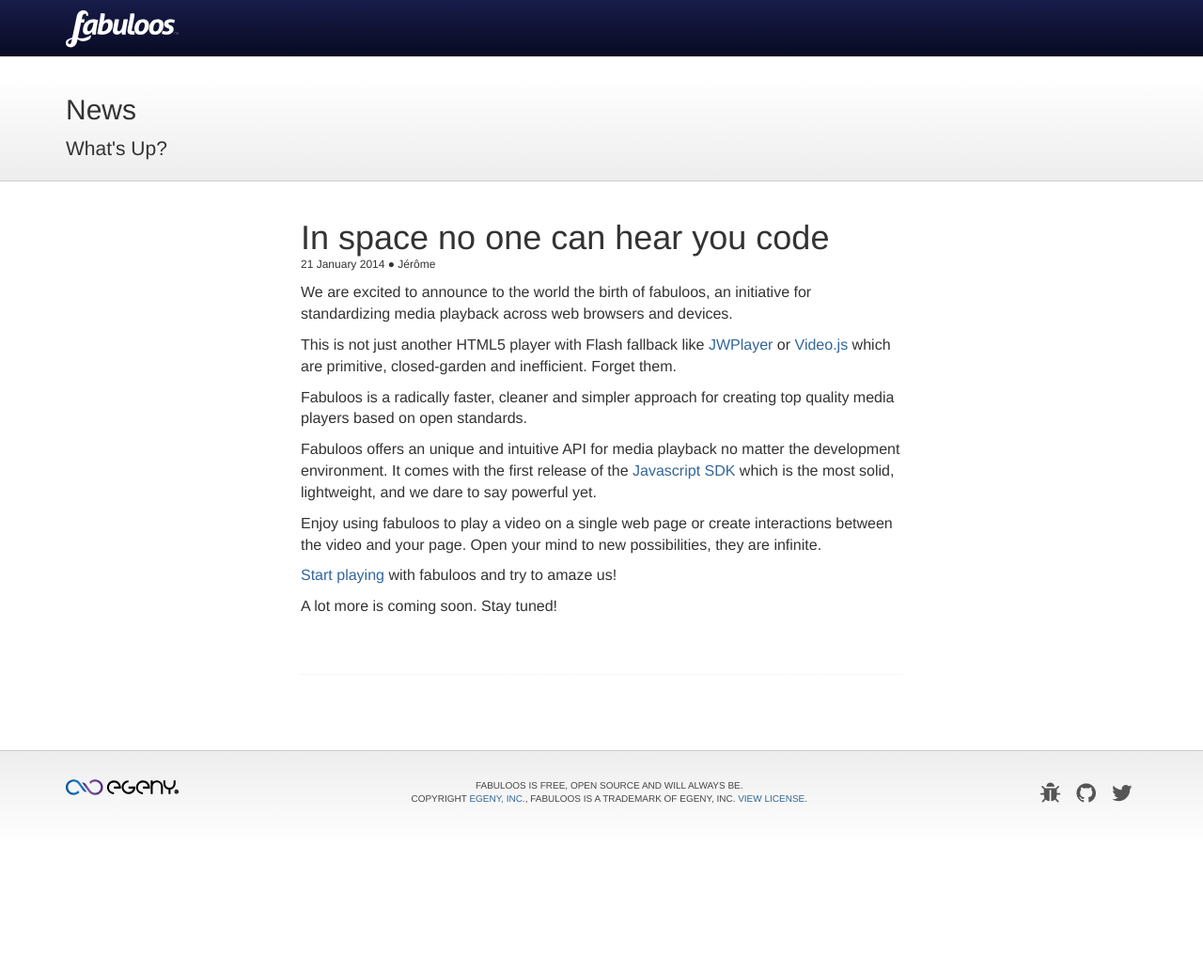
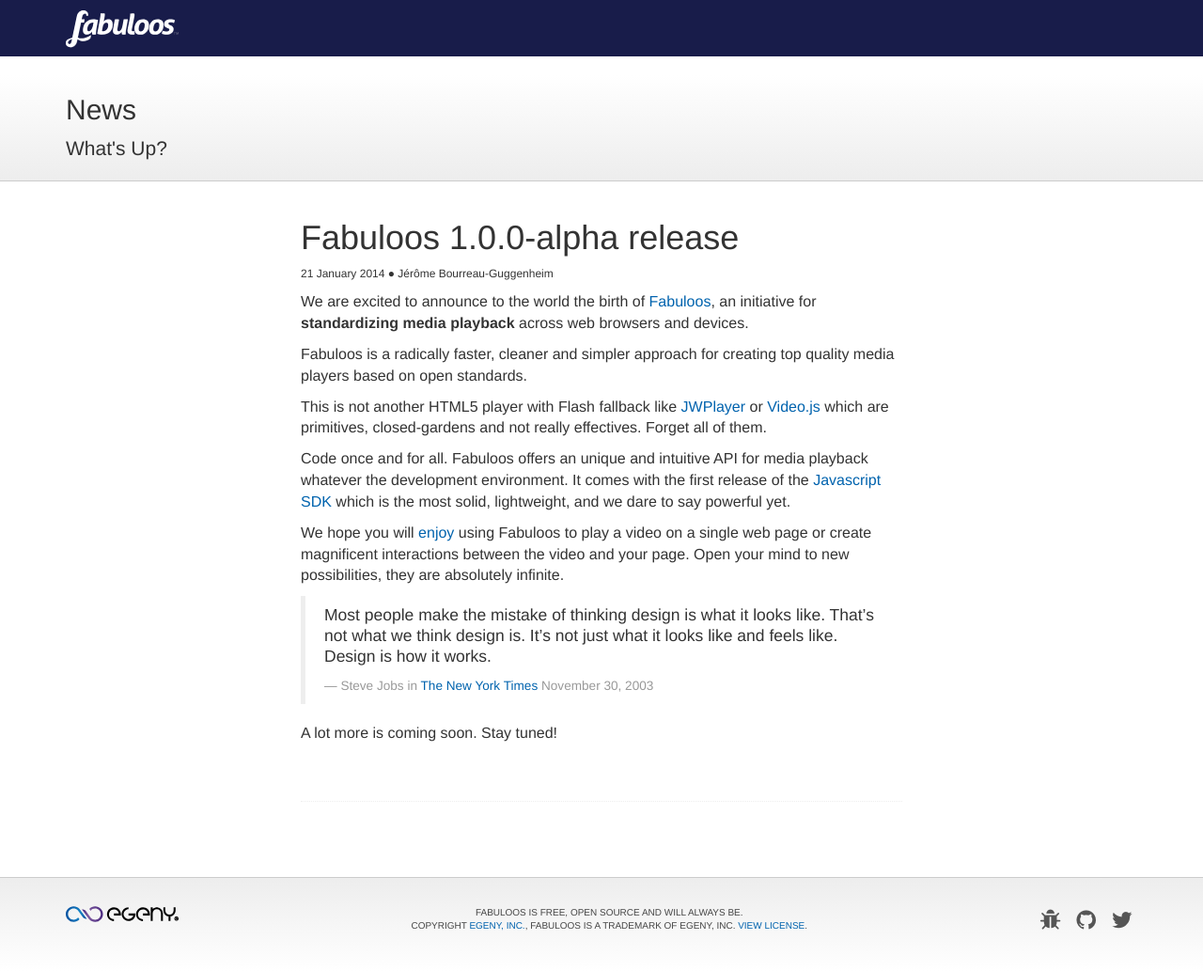
Before and after one commit to egeny/fabuloos-website, a Jekyll site: the page built from _posts/2014-01-21-fabuloos-1.0.md, in a window 1280 px wide. Shown: the whole page at 94% size. Built offline with Jekyll 4.4.1, drawn with Linux system fonts in a browser that asks for light colours; some web fonts are replaced; Markdown is read by kramdown in place of the engine named in the settings; before the commit the page ends 900 px from its top, so only the background shows below that.

Commit message:
Corrections post, ajout visuels

```diff
--- a/_layouts/news.html
+++ b/_layouts/news.html
@@ -6,7 +6,7 @@
 	<article>
 		<header>
 			<h1>{{ post.title }}</h1>
-			<p>
+			<p style="margin-top:10px;">
 				<span class="for-reader">Published the </span><span class="date">{{ post.date | date_to_long_string }}</span>
 				{% if post.author %} ● <span class="for-reader">by </span>
 					{% if post.author.url %}
--- a/_posts/2014-01-21-fabuloos-1.0.md
+++ b/_posts/2014-01-21-fabuloos-1.0.md
@@ -1,19 +1,19 @@
 ---
-title: In space no one can hear you code
+title: Fabuloos 1.0.0-alpha release
 layout: news
-author: Jérôme
+author: Jérôme Bourreau-Guggenheim
 ---
 
-We are excited to announce to the world the birth of fabuloos, an initiative for standardizing media playback across web browsers and devices.
-
-This is not just another HTML5 player with Flash fallback like [JWPlayer](http://www.jwplayer.com) or [Video.js](http://www.videojs.com) which are primitive, closed-garden and inefficient. Forget them.
+We are excited to announce to the world the birth of [Fabuloos](http://www.fabuloos.org), an initiative for <strong>standardizing media playback</strong> across web browsers and devices.
 
 Fabuloos is a radically faster, cleaner and simpler approach for creating top quality media players based on open standards.
 
-Fabuloos offers an unique and intuitive API for media playback no matter the development environment. It comes with the first release of the [Javascript SDK](/download/) which is the most solid, lightweight, and we dare to say powerful yet.
+This is not another HTML5 player with Flash fallback like [JWPlayer](http://www.jwplayer.com) or [Video.js](http://www.videojs.com) which are primitives, closed-gardens and not really effectives. Forget all of them.
 
-Enjoy using fabuloos to play a video on a single web page or create interactions between the video and your page. Open your mind to new possibilities, they are infinite.
+Code once and for all. Fabuloos offers an unique and intuitive API for media playback whatever the development environment. It comes with the first release of the [Javascript SDK](/download/) which is the most solid, lightweight, and we dare to say powerful yet.
 
-[Start playing](/documentation/getting-started.html) with fabuloos and try to amaze us!
+We hope you will [enjoy](/documentation/getting-started.html) using Fabuloos to play a video on a single web page or create magnificent interactions between the video and your page. Open your mind to new possibilities, they are absolutely infinite.
+
+<blockquote><p>Most people make the mistake of thinking design is what it looks like. That’s not what we think design is. It’s not just what it looks like and feels like. Design is how it works.</p><small>Steve Jobs in <cite title="Source Title"><a href="http://www.nytimes.com/2003/11/30/magazine/the-guts-of-a-new-machine.html?pagewanted=all&src=pm">The New York Times</a> November 30, 2003</cite></small></blockquote>
 
 A lot more is coming soon. Stay tuned!
--- a/css/website.css
+++ b/css/website.css
@@ -2,7 +2,7 @@
 
 a {
 	text-decoration: none;
-	color: #336699;
+	color: #0063ae;
 }
 
 /* Bootstrap overloads */
@@ -183,8 +183,8 @@
 /* @group #header */
 
 	#header {
-		background: -webkit-linear-gradient(top, #181c4a, #080b22);
-		background:         linear-gradient(to bottom, #181c4a, #080b22);
+		background: -webkit-linear-gradient(top, #181c4a, #181c4a);
+		background:         linear-gradient(to bottom, #181c4a, #181c4a);
 
 		border: 0;
 		border-radius: 0;
```
Also changed, not shown: index.html (+5 -5 lines), img/ilovefab.png, img/ilovefab.svg.
